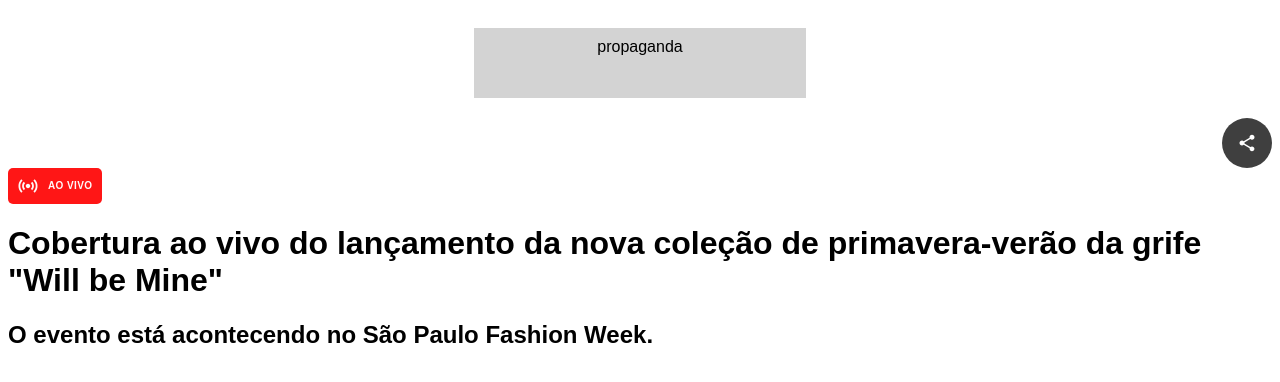
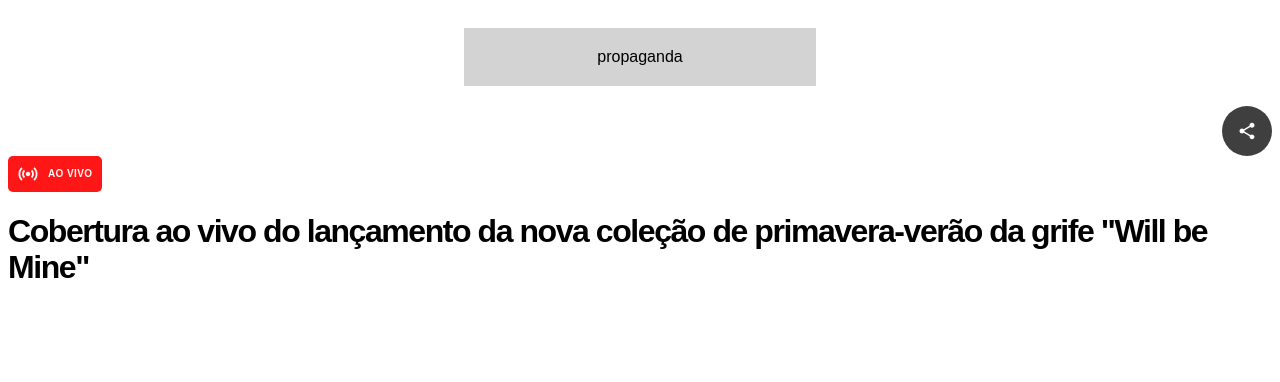
Before and after one commit to webemnatt/cover-types, a React (Create React App) app: page / in a window 1280 px wide. Shown: the top 382 px of the page. Built offline with nearby package versions, Linux system fonts and the light colour scheme.

Commit message:
wip: created ended component

```diff
--- a/src/App.js
+++ b/src/App.js
@@ -27,16 +27,7 @@
           Cobertura ao vivo do lançamento da nova coleção de primavera-verão da
           grife "Will be Mine"
         </h1>
-        <h2
-          class="content-head__subtitle"
-          data-acceptance="subtitulo"
-          data-js="subheader"
-        >
-          O evento está acontecendo no São Paulo Fashion Week.
-        </h2>
       </div>
-
-      <div></div>
     </div>
   );
 }
--- a/src/alive.scss
+++ b/src/alive.scss
@@ -3,20 +3,12 @@
   background-color: #ff1616;
   border-radius: 5px;
   display: inline-flex;
-  // padding: var(--spacing-10) var(--spacing-20);
   padding: 10px;
   gap: 10px;
 
   .label__text {
     color: #fff;
     display: inline-block;
-    float: left;
-    font-family: var(--font-family-book), var(--font-family-book-fallback);
-    // font-size: var(--font-size-10-responsive-book);
-    // letter-spacing: var(--font-size-10-responsive-book-letter-spacing);
-    // line-height: var(--font-line-height-compact);
-    // font-weight: var(--font-weight-semibold);
-    // font-variation-settings: var(--font-variation-settings-book-normal-roman);
     font-feature-settings: var(--font-feature-settings-book-roman);
     position: relative;
     text-transform: uppercase;
--- a/src/style.scss
+++ b/src/style.scss
@@ -20,11 +20,11 @@
 
 .propaganda-retangular {
   width: 312px;
-  height: 50px;
   background-color: lightgray;
   text-align: center;
-  padding: 10px;
+  padding: 20px;
   margin: 20px 0 20px 0;
+  display: inline-block;
 }
 
 .sharebar {
@@ -32,3 +32,14 @@
   justify-content: flex-end;
   height: 50px;
 }
+
+.content-head__title {
+  //styleName: Globotipo/Display/Large;
+  // font-family: Globotipo;
+  font-size: 32px;
+  font-weight: 700;
+  line-height: 36px;
+  letter-spacing: -0.045em;
+  text-align: left;
+  font-variation-settings: 'wdth' 70;
+}
```
Also changed, not shown: src/Ended.js (+18 -0 lines), src/ended.scss (added, +22 -0 lines).
